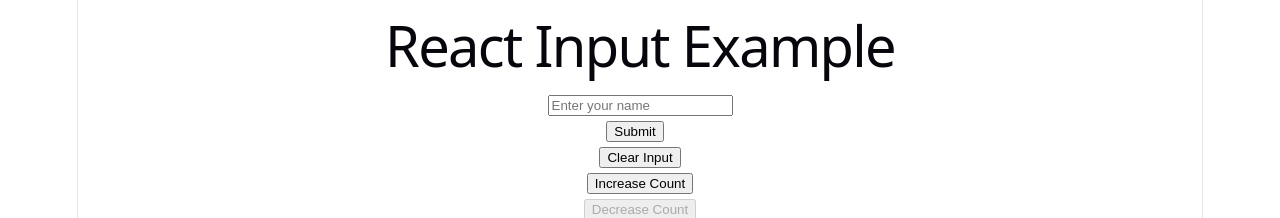
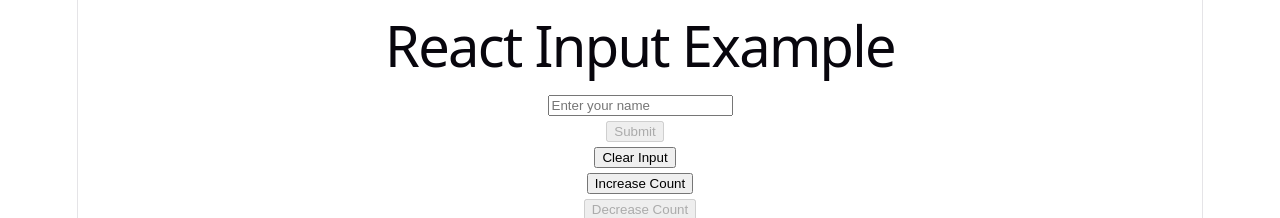
Before and after one commit to kasheeesh08/react-learning-journey, a React (Vite) app: page / in a window 1280 px wide. Shown: the top 218 px of the page. Built offline with nearby package versions, Linux system fonts and the light colour scheme.

Commit message:
Implemented student selection and active card highlighting

```diff
--- a/src/App.jsx
+++ b/src/App.jsx
@@ -1,6 +1,7 @@
 import { useState, useEffect } from 'react'
 import StudentList from './components/StudentList'
 import CustomButton from './components/CustomButton'
+import CustomInput from './components/CustomInput'
 
 function App() {
   const [loading, setLoading] = useState(true)
@@ -13,10 +14,13 @@
   const filteredStudents = students.filter((student) =>
   student.name.toLowerCase().includes(name.toLowerCase())
   )
+  const [count, setCount] = useState(0)
+  const [selectedStudent, setSelectedStudent] = useState('')
+
   function clearInput() {
     setName('')
   }
-  const [count, setCount] = useState(0)
+
 
   useEffect(() => {
     console.log('Button count updated')
@@ -30,41 +34,46 @@
     return () => clearTimeout(timer)
   }, [])
 
-  function handleSubmit() {
+  function handleSubmit(e) {
+    e.preventDefault()
     if (name === '') {
       alert('Please enter a name')
       return
   }
 
     alert(`Submitted Name: ${name}`)
+    setName('')
   }
 
   if (loading) {
         return <h1>Loading...</h1>
   }
 
+  const isInputEmpty = name.trim() === ''
+
   return (
     <div>
       <h1>React Input Example</h1>
+      <form onSubmit={handleSubmit}>
 
-      <input
-        type="text"
-        placeholder="Enter your name"
+      <CustomInput
         value={name}
         onChange={(e) => setName(e.target.value)}
+        placeholder="Enter your name"
       />
 
       <br />
 
-      <CustomButton onClick={handleSubmit}>
+      <CustomButton
+      onClick={handleSubmit}
+      disabled={isInputEmpty}>
         Submit
       </CustomButton>
+      </form>
 
-      <br />
-
-      <button onClick={clearInput}>
+      <CustomButton onClick={clearInput}>
         Clear Input
-      </button>
+      </CustomButton>
 
       <br />
       <button onClick={() => setCount(count + 1)}>
@@ -91,11 +100,20 @@
 
       {name && <h2>Welcome {name}</h2>}
       {name === '' && <p>Showing all students</p>}
+
       <p>
         Found {filteredStudents.length} students
       </p>
 
-      <StudentList students={filteredStudents} />
+      {selectedStudent && (
+        <h3>Selected Student: {selectedStudent}</h3>
+      )}
+
+      <StudentList
+        students={filteredStudents}
+        setSelectedStudent={setSelectedStudent}
+        selectedStudent={selectedStudent}
+      />
 
     </div>
   )
--- a/src/components/CustomButton.jsx
+++ b/src/components/CustomButton.jsx
@@ -1,6 +1,7 @@
-function CustomButton({ children, onClick }) {
+function CustomButton({ children, onClick, disabled }) {
   return (
     <button
+      disabled={disabled}
       style={{ marginRight: '10px' }}
       onClick={onClick}
     >
--- /dev/null
+++ b/src/components/CustomInput.jsx
@@ -0,0 +1,12 @@
+function CustomInput({value,onChange,placeholder}) {
+  return (
+    <input
+      type="text"
+      value={value}
+      onChange={onChange}
+      placeholder={placeholder}
+    />
+  )
+}
+
+export default CustomInput
--- a/src/components/StudentCard.jsx
+++ b/src/components/StudentCard.jsx
@@ -1,7 +1,9 @@
-function StudentCard({ name, course }) {
+function StudentCard({ name, course, setSelectedStudent,selectedStudent }) {
   return (
     <li
+        onClick={() => setSelectedStudent(name)}
         style={{
+            backgroundColor:selectedStudent === name ? '#1e293b' : 'transparent',
             border: '1px solid white',
             padding: '10px',
             marginBottom: '10px',
--- a/src/components/StudentList.jsx
+++ b/src/components/StudentList.jsx
@@ -1,5 +1,5 @@
 import StudentCard from './StudentCard'
-function StudentList({ students = [] }) {
+function StudentList({students = [],setSelectedStudent, selectedStudent }) {
   return (
     <ul>
       {students.map((student, index) => (
@@ -7,6 +7,8 @@
             key={student.id}
             name={student.name}
             course={student.course}
+            setSelectedStudent={setSelectedStudent}
+            selectedStudent={selectedStudent}
         />
       ))}
     </ul>
```
